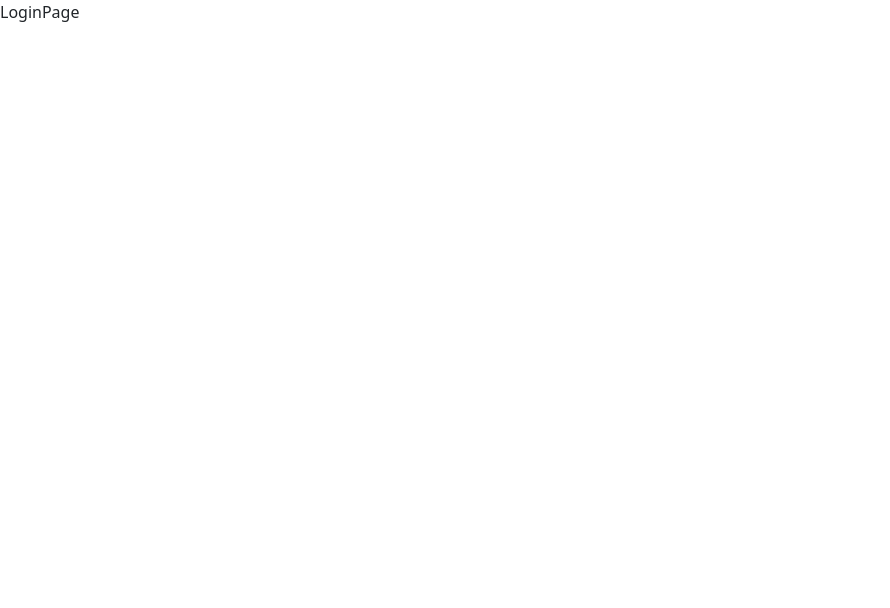
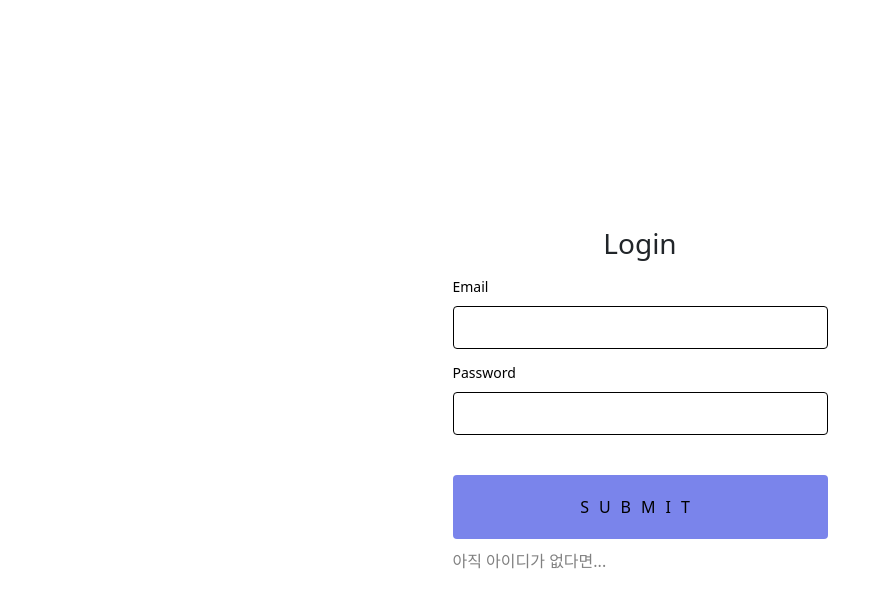
Before and after one commit to tasddc1226/Nest, a React (Create React App) app in the folder chat-app/: page /login in a window 1280 px wide. Shown: the top 608 px of the page, without its empty margins (0-890 px from the left). Built offline with nearby package versions, Linux system fonts and the light colour scheme.

Commit message:
firebase signInWithEmailAndPassword 사용

```diff
--- a/chat-app/src/components/LoginPage/LoginPage.js
+++ b/chat-app/src/components/LoginPage/LoginPage.js
@@ -1,11 +1,67 @@
-import React from 'react'
+import React, { useState } from "react";
+import { Link } from "react-router-dom";
+import { useForm } from "react-hook-form";
+import md5 from "md5";
+import firebase from "../../firebase";
 
 function LoginPage() {
-    return (
-        <div>
-            LoginPage
-        </div>
-    )
+  const { register, errors, handleSubmit } = useForm();
+  const [errorFromSubmit, seterrorFromSubmit] = useState("");
+  const [loading, setLoading] = useState(false);
+
+  const onSubmit = async (data) => {
+    // console.log("data", data);
+    try {
+      setLoading(true);
+      await firebase
+        .auth()
+        .signInWithEmailAndPassword(data.email, data.password);
+      setLoading(false);
+    } catch (err) {
+      seterrorFromSubmit(err.message);
+      setLoading(false);
+      setTimeout(() => {
+        seterrorFromSubmit("");
+      }, 5000);
+    }
+  };
+
+  return (
+    <div className="auth-wrapper">
+      <div style={{ textAlign: "center" }}>
+        <h3>Login</h3>
+      </div>
+      <form onSubmit={handleSubmit(onSubmit)}>
+        <label>Email</label>
+        <input
+          name="email"
+          type="email"
+          ref={register({ required: true, pattern: /^\S+@\S+$/i })}
+        />
+        {errors.email && <p>This email field is required</p>}
+
+        <label>Password</label>
+        <input
+          name="password"
+          type="password"
+          ref={register({ required: true, minLength: 6 })}
+        />
+        {errors.password && errors.password.type === "required" && (
+          <p>This password field is required</p>
+        )}
+        {errors.password && errors.password.type === "minLength" && (
+          <p>Password must have at least 6 characters</p>
+        )}
+
+        {errorFromSubmit && <p>{errorFromSubmit}</p>}
+
+        <input type="submit" disabled={loading} />
+        <Link style={{ color: "gray", textDecoration: "none" }} to="register">
+          아직 아이디가 없다면...
+        </Link>
+      </form>
+    </div>
+  );
 }
 
-export default LoginPage
+export default LoginPage;
```
